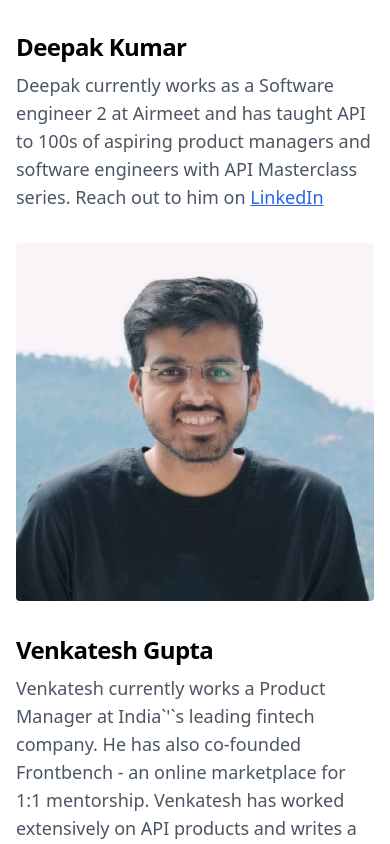
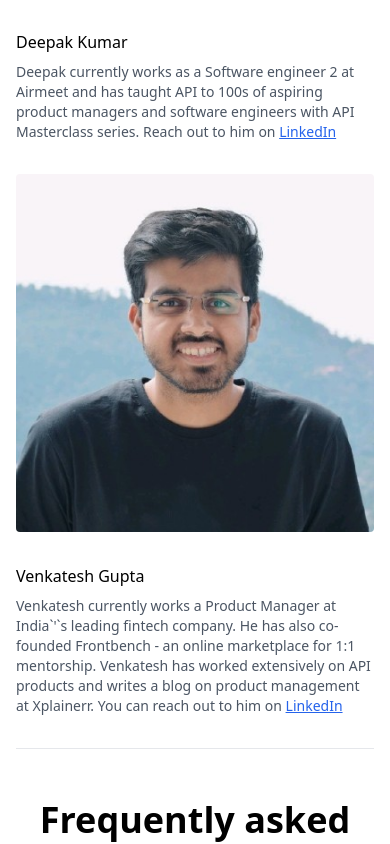
Before and after one commit to EmtiazHossainE2/xplainer, a Next.js app: page /courses/api-for-pm in a window 390 px wide. Shown: the part 3248-4092 px from the top of the page. Built offline with nearby package versions, Linux system fonts and the light colour scheme; no server answers.

Commit message:
mentor font size

```diff
--- a/src/components/v1/Courses/Authors.js
+++ b/src/components/v1/Courses/Authors.js
@@ -1,55 +1,84 @@
-import Image from 'next/image'
+import Image from "next/image";
 
-const Authors = ({
-  name1,
-  name2
-}) => {
-
+const Authors = ({ name1, name2 }) => {
   return (
     <section>
-      <div className="max-w-5xl mx-auto px-4 sm:px-6">
+      <div className="mx-auto max-w-5xl px-4 sm:px-6">
         <div className="">
-
           {/* Section header */}
-          <div className="max-w-3xl mx-auto text-center pb-12 ">
-            <h1 className="text-3xl lg:text-5xl font-extrabold leading-tight mt-8 ">Meet the creators </h1>
+          <div className="mx-auto max-w-3xl pb-12 text-center ">
+            <h1 className="mt-8 text-3xl font-extrabold leading-tight lg:text-5xl ">
+              Meet the creators{" "}
+            </h1>
           </div>
         </div>
 
-
         <div className="sm:flex">
-          <figure className="flex shrink-0 max-w-none sm:max-w-xs lg:max-w-none mb-8 sm:mb-0">
-            <Image className="grow self-start rounded" src='/images/courses/deepak.jpeg' width="250" height="250" alt="About us 02" />
+          <figure className="mb-8 flex max-w-none shrink-0 sm:mb-0 sm:max-w-xs lg:max-w-none">
+            <Image
+              className="grow self-start rounded"
+              src="/images/courses/deepak.jpeg"
+              width="250"
+              height="250"
+              alt="About us 02"
+            />
           </figure>
           <div className="sm:ml-8 lg:ml-16">
-            <h4 className="h4 mb-2">{name1} </h4>
-            <p className="text-lg text-gray-600 mb-8">
-              Deepak currently works as a Software engineer 2 at Airmeet and has taught API to 100s of aspiring product managers and software engineers with API Masterclass series.
-              Reach out to him on <a className="text-blue-600 underline" href="https://linkedin.com/in/dipakkr" target="_blank" rel="noopener noreferrer"> LinkedIn </a>
+            <h4 className="mb-2 text-base font-medium lg:text-lg lg:font-semibold">
+              {name1}{" "}
+            </h4>
+            <p className="mb-8 text-sm text-gray-600 lg:text-lg">
+              Deepak currently works as a Software engineer 2 at Airmeet and has
+              taught API to 100s of aspiring product managers and software
+              engineers with API Masterclass series. Reach out to him on{" "}
+              <a
+                className="text-blue-600 underline"
+                href="https://linkedin.com/in/dipakkr"
+                target="_blank"
+                rel="noopener noreferrer"
+              >
+                {" "}
+                LinkedIn{" "}
+              </a>
             </p>
           </div>
         </div>
 
-        <div className="sm:flex mt-4">
-          <figure className="flex shrink-0 max-w-none sm:max-w-xs lg:max-w-none mb-8 sm:mb-0">
-            <Image className="grow self-start rounded" src='/images/courses/venky.jpeg' width="250" height="250" alt="About us 02" />
+        <div className="mt-4 sm:flex">
+          <figure className="mb-8 flex max-w-none shrink-0 sm:mb-0 sm:max-w-xs lg:max-w-none">
+            <Image
+              className="grow self-start rounded"
+              src="/images/courses/venky.jpeg"
+              width="250"
+              height="250"
+              alt="About us 02"
+            />
           </figure>
           <div className="sm:ml-8 lg:ml-16">
-            <h4 className="h4 mb-2">{name2} </h4>
-            <p className="text-lg text-gray-600 mb-8">
-              Venkatesh currently works a Product Manager at India`&apos;`s leading fintech company. He has also co-founded Frontbench - an online marketplace for 1:1 mentorship.
-              Venkatesh has worked extensively on API products and writes a blog on product management at Xplainerr.
-              You can reach out to him on <a className="text-blue-600 underline" href="https://linkedin.com/in/venkateshgupta5" target="_blank" rel="noopener noreferrer"> LinkedIn </a></p>
-
+            <h4 className="mb-2 text-base font-medium lg:text-lg lg:font-semibold">
+              {name2}{" "}
+            </h4>
+            <p className="mb-8 text-sm text-gray-600 lg:text-lg">
+              Venkatesh currently works a Product Manager at India`&apos;`s
+              leading fintech company. He has also co-founded Frontbench - an
+              online marketplace for 1:1 mentorship. Venkatesh has worked
+              extensively on API products and writes a blog on product
+              management at Xplainerr. You can reach out to him on{" "}
+              <a
+                className="text-blue-600 underline"
+                href="https://linkedin.com/in/venkateshgupta5"
+                target="_blank"
+                rel="noopener noreferrer"
+              >
+                {" "}
+                LinkedIn{" "}
+              </a>
+            </p>
           </div>
         </div>
-
-
-
-
       </div>
     </section>
-  )
-}
+  );
+};
 
-export default Authors
+export default Authors;
```
